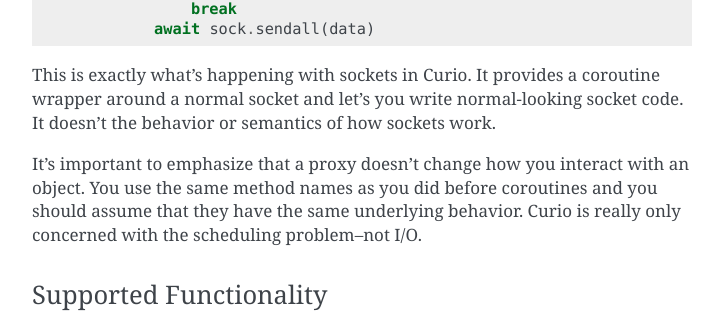
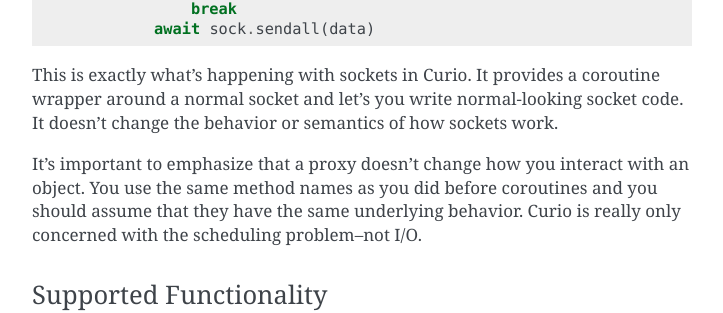
Before and after one commit to dabeaz/curio, a Sphinx documentation site: the page built from docs/devel.rst, in a window 1280 px wide and 900 px high, scrolled down 18485 px. Shown: the part 197-510 px from the top of the window, without its empty margins (388-1111 px from the left). Built offline with Sphinx 7.4.7, drawn with Linux system fonts in a browser that asks for light colours; pages that are not in the unit, such as notebooks, are missing from menus; some of the changed text lies outside the part shown.

Commit message:
A few more typos in docs/devel.rst
Sorry for the PR noise, I was just catching these as I read through the document.  I didn't set out to proofread the whole thing!

Thanks for the library and the otherwise-excellent documentation!

Another one

And again

```diff
--- a/docs/devel.rst
+++ b/docs/devel.rst
@@ -880,7 +880,7 @@ code starts to look much more normal. For example::
 
 This is exactly what's happening with sockets in Curio.  It provides a
 coroutine wrapper around a normal socket and let's you write
-normal-looking socket code.   It doesn't the behavior or semantics of
+normal-looking socket code.   It doesn't change the behavior or semantics of
 how sockets work.
 
 It's important to emphasize that a proxy doesn't change how you
```
Also changed, not shown: other parts of docs/devel.rst (+4 -4 lines).
